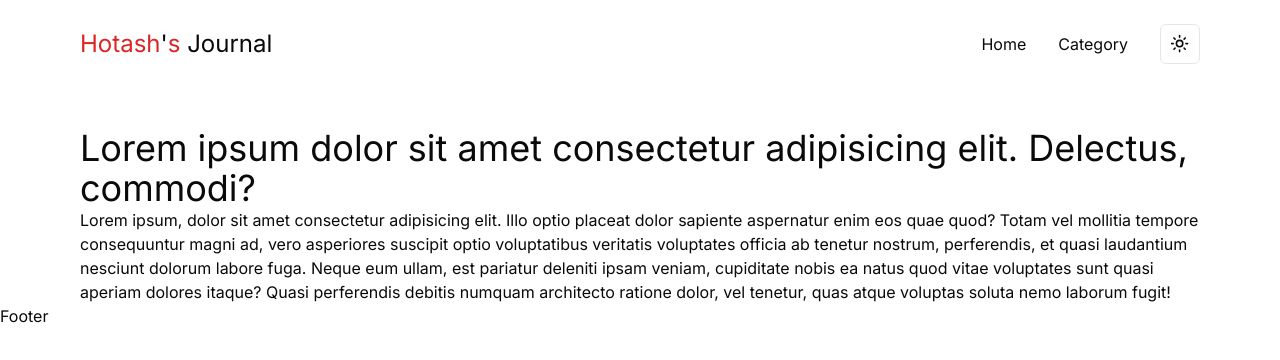
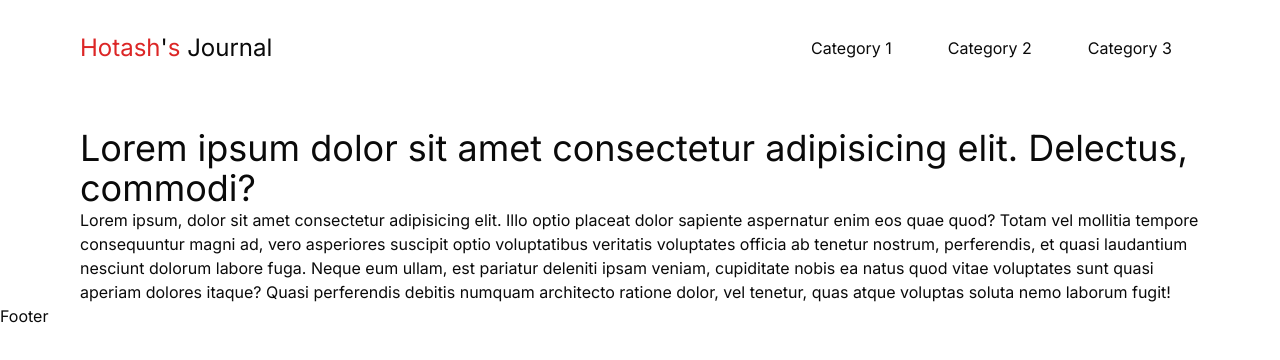
Before and after one commit to nafisahmed42018/next-blog, a Next.js app: page / in a window 1280 px wide. Shown: the top 360 px of the page. Built offline with nearby package versions, Linux system fonts and the light colour scheme.

Commit message:
navbar dropdown menu

```diff
--- a/components/navbar/Navbar.tsx
+++ b/components/navbar/Navbar.tsx
@@ -6,10 +6,104 @@ import NavLogo from './NavLogo'
 
 const Navbar = () => {
   const category = [
-    { id: 1, name: 'Category 1' },
-    { id: 2, name: 'Category 2' },
-    { id: 3, name: 'Category 3' },
-    { id: 4, name: 'Category 4' },
+    {
+      id: 1,
+      name: 'Category 1',
+      subCategory: [
+        {
+          id: 1,
+          name: 'subcategory1-1',
+          links: [
+            { id: 1, name: 'link1' },
+            { id: 2, name: 'link2' },
+            { id: 3, name: 'link3' },
+          ],
+        },
+        {
+          id: 2,
+          name: 'subcategory1-2',
+          links: [
+            { id: 1, name: 'link1' },
+            { id: 2, name: 'link2' },
+            { id: 3, name: 'link3' },
+          ],
+        },
+        {
+          id: 3,
+          name: 'subcategory1-3',
+          links: [
+            { id: 1, name: 'link1' },
+            { id: 2, name: 'link2' },
+            { id: 3, name: 'link3' },
+          ],
+        },
+      ],
+    },
+    {
+      id: 2,
+      name: 'Category 2',
+      subCategory: [
+        {
+          id: 1,
+          name: 'subcategory2-1',
+          links: [
+            { id: 1, name: 'link1' },
+            { id: 2, name: 'link2' },
+            { id: 3, name: 'link3' },
+          ],
+        },
+        {
+          id: 2,
+          name: 'subcategory2-2',
+          links: [
+            { id: 1, name: 'link1' },
+            { id: 2, name: 'link2' },
+          ],
+        },
+        {
+          id: 3,
+          name: 'subcategory2-3',
+          links: [
+            { id: 1, name: 'link1' },
+            { id: 2, name: 'link2' },
+            { id: 3, name: 'link3' },
+          ],
+        },
+      ],
+    },
+    {
+      id: 3,
+      name: 'Category 3',
+      subCategory: [
+        {
+          id: 1,
+          name: 'subcategory3-1',
+          links: [
+            { id: 1, name: 'link1' },
+            { id: 2, name: 'link2' },
+            { id: 3, name: 'link3' },
+          ],
+        },
+        {
+          id: 2,
+          name: 'subcategory3-2',
+          links: [
+            { id: 1, name: 'link1' },
+            { id: 2, name: 'link2' },
+            { id: 3, name: 'link3' },
+          ],
+        },
+        {
+          id: 3,
+          name: 'subcategory3-3',
+          links: [
+            { id: 1, name: 'link1' },
+            { id: 2, name: 'link2' },
+            { id: 3, name: 'link3' },
+          ],
+        },
+      ],
+    },
   ]
   const user = null
   return (
@@ -17,27 +111,30 @@ const Navbar = () => {
       <Container>
         <nav className="flex items-center justify-between">
           <NavLogo />
-          <ul className="flex gap-8 items-center">
-            <li>
-              <a href="#">Home</a>
-            </li>
-            <li className="relative peer">
-              <div>Category</div>
-              <ul className="absolute -left-4 top-12 bg-background border rounded-lg w-32 peer-hover:block hidden ">
-                {category.map((item) => (
-                  <li
-                    className="px-2 py-2 hover:bg-secondary cursor-pointer"
-                    key={item.id}
-                  >
-                    {item.name}
-                  </li>
-                ))}
-              </ul>
-            </li>
-            <li>
-              <ToggleMode />
-            </li>
-            {user && <li>Login</li>}
+          <ul className="m-0 p-0 list-none relative ">
+            {category.map((category) => (
+              <li className="inline-block hover:bg-[#444] group">
+                <a className="block px-7 py-3" href="/">
+                  {category.name}
+                </a>
+                <div className="absolute w-full hidden group-hover:grid group-hover:grid-cols-2 group-hover:gap-4 bg-black text-white px-7 py-4">
+                  {category.subCategory.map((item) => (
+                    <div className="">
+                      <h3 className="mb-4">{item.name}</h3>
+                      <ul>
+                        {item.links.map((link) => (
+                          <li className="block hover:bg-[#444]">
+                            <a className="block p-0" href="/">
+                              {link.name}
+                            </a>
+                          </li>
+                        ))}
+                      </ul>
+                    </div>
+                  ))}
+                </div>
+              </li>
+            ))}
           </ul>
         </nav>
       </Container>
```
